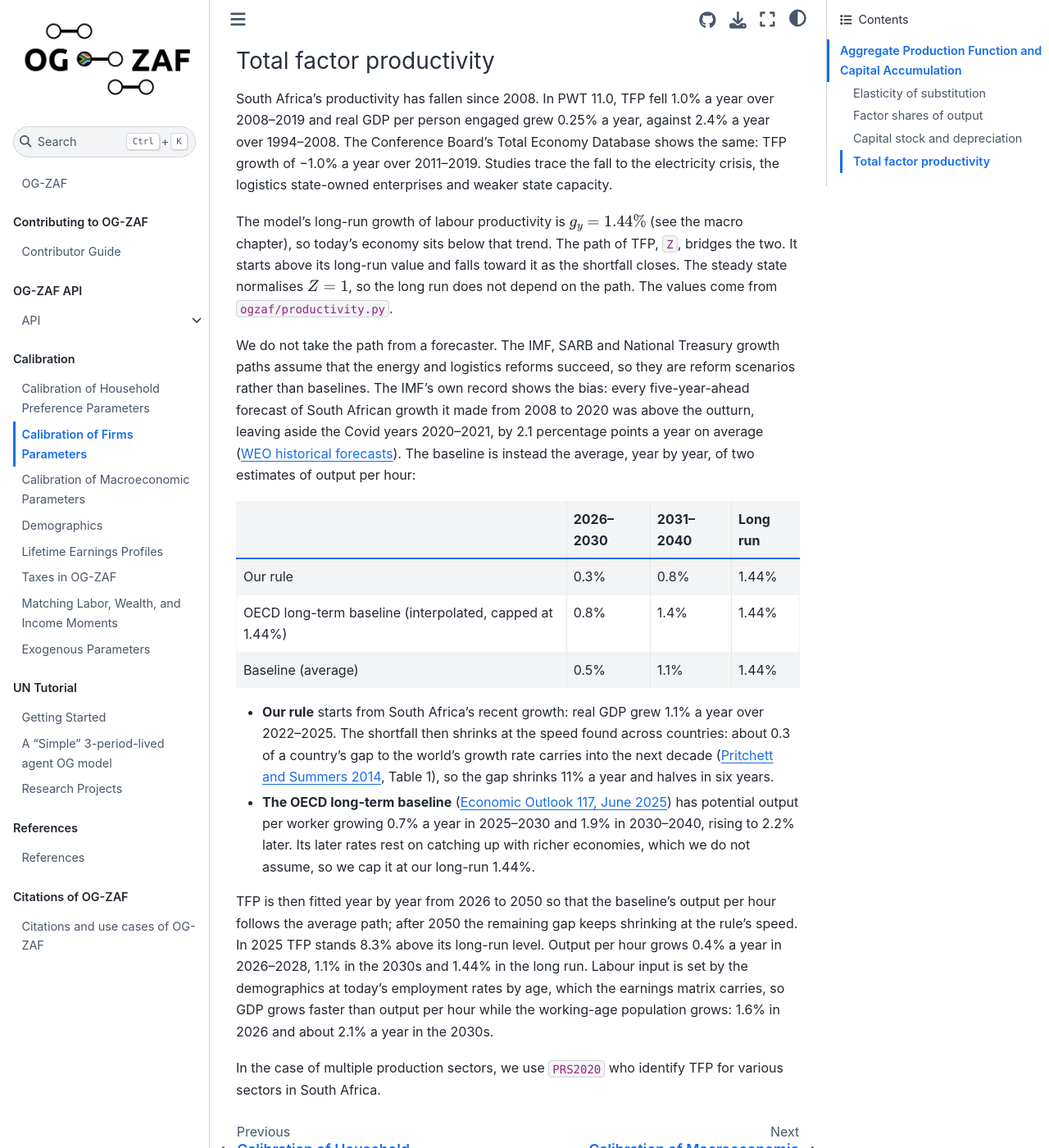
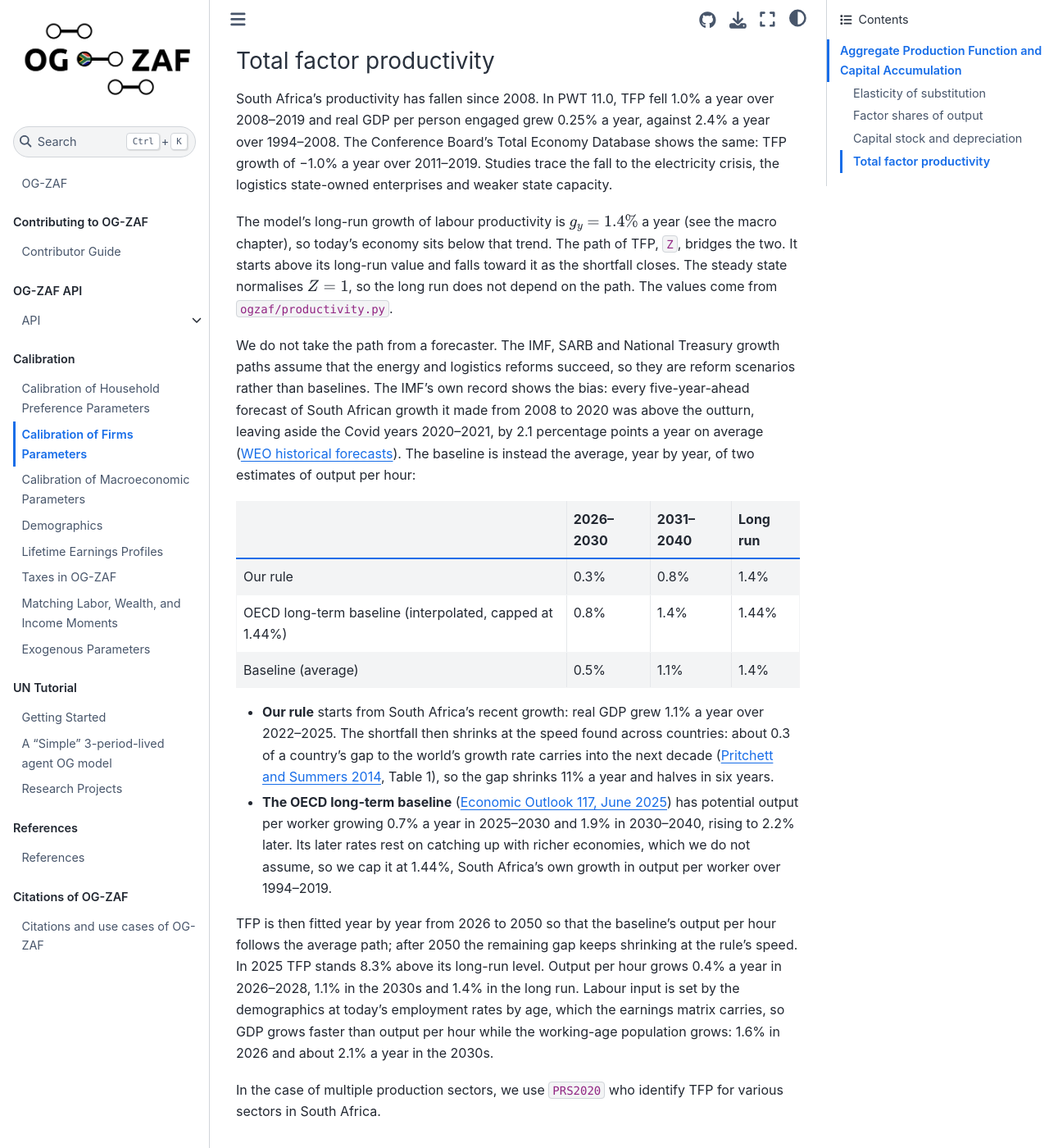
Before and after one commit to EAPD-DRB/OG-ZAF, a Jupyter Book: the page built from docs/book/content/calibration/firms.md, in a window 1280 px wide and 1400 px high, scrolled down 1739 px. Shown: the whole window at 82% size. Built offline with Jupyter Book 1.0.4 settings and Sphinx 7.4.7 and the Sphinx Book theme 1.1.4, drawn with Linux system fonts in a browser that asks for light colours; pages that are not in the unit, such as notebooks, are missing from menus; comment, search, counter and statistics services are not loaded; cross-references to code outside the pages are shown as plain code.

Commit message:
State the model's long-run productivity growth as 1.4% and the OECD cap as the measured 1.44%

```diff
--- a/docs/book/content/calibration/firms.md
+++ b/docs/book/content/calibration/firms.md
@@ -44,19 +44,19 @@ The capital measure matters. PWT's ratio at current national prices is lower, 2.
 
 South Africa's productivity has fallen since 2008. In PWT 11.0, TFP fell 1.0% a year over 2008–2019 and real GDP per person engaged grew 0.25% a year, against 2.4% a year over 1994–2008. The Conference Board's Total Economy Database shows the same: TFP growth of −1.0% a year over 2011–2019. Studies trace the fall to the electricity crisis, the logistics state-owned enterprises and weaker state capacity.
 
-The model's long-run growth of labour productivity is $g_y = 1.44\%$ (see the macro chapter), so today's economy sits below that trend. The path of TFP, `Z`, bridges the two. It starts above its long-run value and falls toward it as the shortfall closes. The steady state normalises $Z = 1$, so the long run does not depend on the path. The values come from `ogzaf/productivity.py`.
+The model's long-run growth of labour productivity is $g_y = 1.4\%$ a year (see the macro chapter), so today's economy sits below that trend. The path of TFP, `Z`, bridges the two. It starts above its long-run value and falls toward it as the shortfall closes. The steady state normalises $Z = 1$, so the long run does not depend on the path. The values come from `ogzaf/productivity.py`.
 
 We do not take the path from a forecaster. The IMF, SARB and National Treasury growth paths assume that the energy and logistics reforms succeed, so they are reform scenarios rather than baselines. The IMF's own record shows the bias: every five-year-ahead forecast of South African growth it made from 2008 to 2020 was above the outturn, leaving aside the Covid years 2020–2021, by 2.1 percentage points a year on average ([WEO historical forecasts](https://www.imf.org/external/pubs/ft/weo/data/weohistorical.xlsx)). The baseline is instead the average, year by year, of two estimates of output per hour:
 
 | | 2026–2030 | 2031–2040 | Long run |
 |---|---|---|---|
-| Our rule | 0.3% | 0.8% | 1.44% |
+| Our rule | 0.3% | 0.8% | 1.4% |
 | OECD long-term baseline (interpolated, capped at 1.44%) | 0.8% | 1.4% | 1.44% |
-| Baseline (average) | 0.5% | 1.1% | 1.44% |
+| Baseline (average) | 0.5% | 1.1% | 1.4% |
 
 - **Our rule** starts from South Africa's recent growth: real GDP grew 1.1% a year over 2022–2025. The shortfall then shrinks at the speed found across countries: about 0.3 of a country's gap to the world's growth rate carries into the next decade ([Pritchett and Summers 2014](https://www.nber.org/papers/w20573), Table 1), so the gap shrinks 11% a year and halves in six years.
-- **The OECD long-term baseline** ([Economic Outlook 117, June 2025](https://sdmx.oecd.org/public/rest/data/OECD.ECO.MAD,DSD_EO_LTB@DF_EO_LTB,1.0/ZAF)) has potential output per worker growing 0.7% a year in 2025–2030 and 1.9% in 2030–2040, rising to 2.2% later. Its later rates rest on catching up with richer economies, which we do not assume, so we cap it at our long-run 1.44%.
+- **The OECD long-term baseline** ([Economic Outlook 117, June 2025](https://sdmx.oecd.org/public/rest/data/OECD.ECO.MAD,DSD_EO_LTB@DF_EO_LTB,1.0/ZAF)) has potential output per worker growing 0.7% a year in 2025–2030 and 1.9% in 2030–2040, rising to 2.2% later. Its later rates rest on catching up with richer economies, which we do not assume, so we cap it at 1.44%, South Africa's own growth in output per worker over 1994–2019.
 
-TFP is then fitted year by year from 2026 to 2050 so that the baseline's output per hour follows the average path; after 2050 the remaining gap keeps shrinking at the rule's speed. In 2025 TFP stands 8.3% above its long-run level. Output per hour grows 0.4% a year in 2026–2028, 1.1% in the 2030s and 1.44% in the long run. Labour input is set by the demographics at today's employment rates by age, which the earnings matrix carries, so GDP grows faster than output per hour while the working-age population grows: 1.6% in 2026 and about 2.1% a year in the 2030s.
+TFP is then fitted year by year from 2026 to 2050 so that the baseline's output per hour follows the average path; after 2050 the remaining gap keeps shrinking at the rule's speed. In 2025 TFP stands 8.3% above its long-run level. Output per hour grows 0.4% a year in 2026–2028, 1.1% in the 2030s and 1.4% in the long run. Labour input is set by the demographics at today's employment rates by age, which the earnings matrix carries, so GDP grows faster than output per hour while the working-age population grows: 1.6% in 2026 and about 2.1% a year in the 2030s.
 
 In the case of multiple production sectors, we use {cite}`PRS2020` who identify TFP for various sectors in South Africa.
```
Also changed, not shown: 1 other file.
